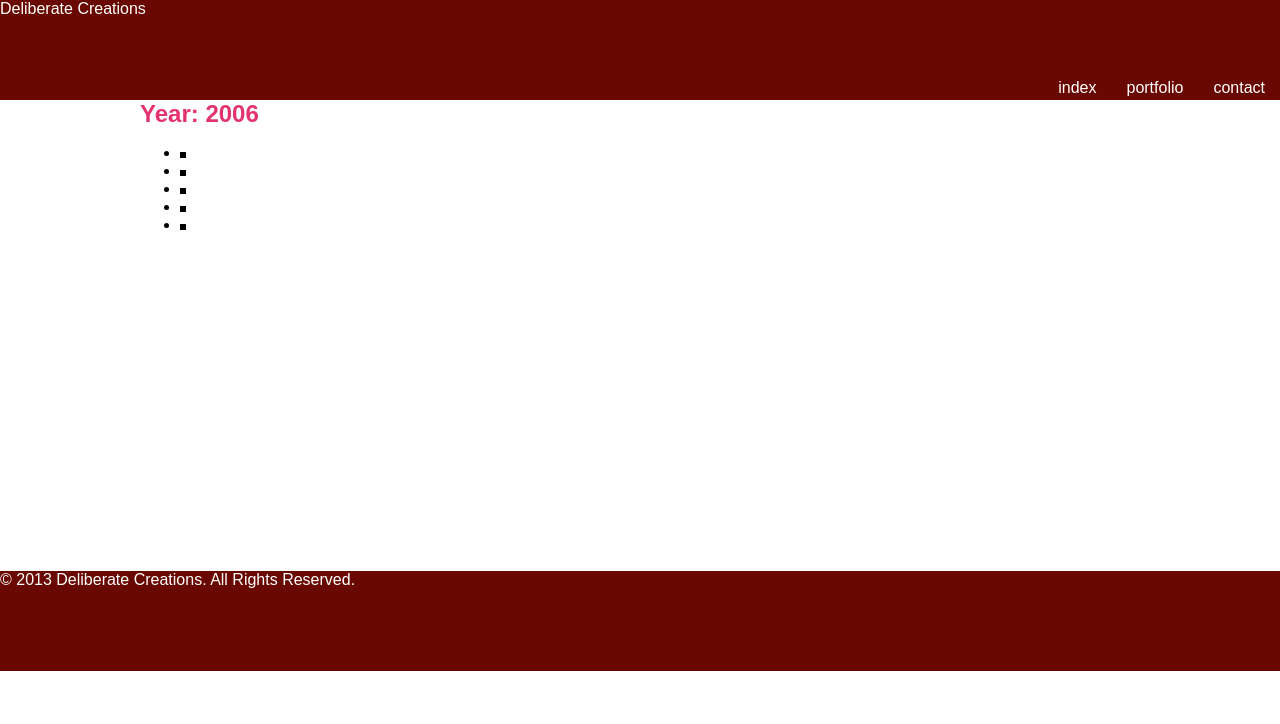
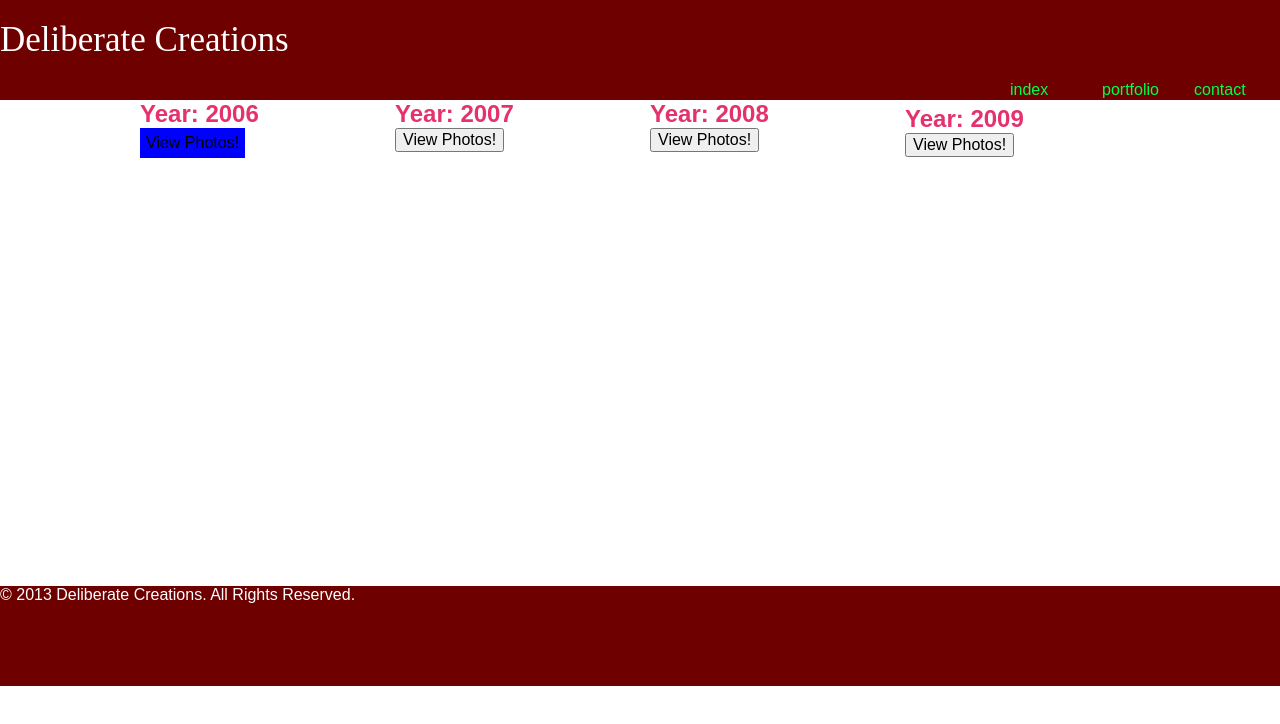
Before and after one commit to dpressey/deliberate_creations, a plain HTML site: page portfolio.html in a window 1280 px wide. Drawn offline with nearby package versions, Linux system fonts and the light colour scheme; a web font is replaced by a local one.

Commit message:
added jquery to the portfolio page, changed brand font

```diff
--- a/css/test.css
+++ b/css/test.css
@@ -16,8 +16,23 @@ p {
 }
 
 img {
-    border: 3px solid black;
+    border: 2px solid #E4326D;
 }
+
+label {
+    color: #57000D;
+}
+
+@font-face {
+    font-family: 'Lighthouse';
+    src: url('Lighthouse.ttf');
+
+}
+
+/*div {
+    border: 1px solid black;
+}*/
+
 
 
 
@@ -28,7 +43,7 @@ img {
 
 #header, #footer {
     width: 100%;
-    background-color:#690800;
+    background-color:#6E0000;
     height: 100px;
 }
 
@@ -49,8 +64,11 @@ img {
 }
 
 .logo{
-    color:white;
-}
+    color: white;
+    font-family: 'Lighthouse';
+    font-size: 35px;
+    top: 20px;
+ }
 
 /* ================END OF HEADER AND FOOTER STYLING===================== */
 
@@ -58,33 +76,29 @@ img {
 
 /* ==========NAVIGATION STYLING================ */
 
-#header #nav ul li{
+#header ul li{
     list-style-type:none;
     display:inline;
-    padding: 15px;
+    padding: 6px;
+    width: 80px;
     position: relative;
-    font-family: Arial;
     font-size:100%;
-  	top: 30px;
-  	float: right;
+    float: right;
 }
 
-#header #nav ul{
+#header  ul{
     display:inline;
 }
 
-#header #nav ul li a:link {
+#header ul li a:link {
     text-decoration: none;
-    color: white;
+    color: #00FF48;
 }
 
-#header #nav ul li a:visited {
-    color: yellow;
+#header ul li a:visited {
+    color: #00FF48;
 }
 
-#header #nav ul li a:hover {
-    background-color: white;
-}
 
 /* =================END OF NAVIGATION STYLING================*/
 
@@ -129,13 +143,15 @@ body{
     position: relative;
     margin: 0 auto;
 
+
 }
 
 .button{
     position: relative;
+    border: none;
     top:20px;
     left: 200px;
-    background-color: red;
+    background: #FF520D;
     width: 150px;
 }
 
@@ -151,14 +167,27 @@ body{
     position:relative;
     top: 20px;
     height:425px;
+}
 
+.photos li {
+    list-style-type: none;
+    display: none;
 
 }
 
 .photos-2006 {
-    height: 425px;
+    height: 460px;
+}
+
+#button-2006 {
+    background-color: blue;
+    border: none;
+    height: 30px;
+
 }
 
 
 
+
+
 /* ==========END OF CONTAINER STYLING================ */
--- /dev/null
+++ b/photos.js
@@ -0,0 +1,15 @@
+$(document).ready(function(){
+
+	$("#button-2006").on('click', function(){
+		$(".photos-2006").find("li").slideToggle();
+	});
+	$("#button-2007").on('click', function(){
+		$(".photos-2007").find("li").slideToggle();
+	});
+	$("#button-2008").on('click', function(){
+		$(".photos-2008").find("li").slideToggle();
+	});
+	$("#button-2009").on('click', function(){
+		$(".photos-2009").find("li").slideToggle();
+	});
+});
--- a/portfolio.html
+++ b/portfolio.html
@@ -1,56 +1,97 @@
 <!DOCTYPE HTML>
 <head>
+
     <link rel="stylesheet" type="text/css" href="css/normalize.css">
     <link rel="stylesheet" type="text/css" href="css/grid.css">
     <link rel="stylesheet" type="text/css" href="css/test.css">
+
+
+    <script src="http://ajax.googleapis.com/ajax/libs/jquery/1.10.2/jquery.min.js" ></script>
+    <script type="text/javascript" src="photos.js" ></script>
+
     <title>portfolio</title>
+
 </head>
 <body>
     <div id="header">
 
           <p class="logo">Deliberate Creations</p>
 
-          <div id="nav">
+        <ul>
+            <li><a href="contact.html">contact</a></li>
+            <li><a href="portfolio.html">portfolio</a></li>
+            <li><a href="test.html">index</a></li>
+        </ul>
 
-            <ul>
-                <li><a href="contact.html">contact</a></li>
-                <li><a href="portfolio.html">portfolio</a></li>
-                <li><a href="test.html">index</a></li>
-            </ul>
 
-          </div>
 
     </div>
 
     <div class="container clearfix">
 
-        <div class="photos-2006 grid_12 omega">
+        <div class="photos-2006 grid_3">
 
             <h2>Year: 2006</h2>
 
-                <ul class="photos">
-                    <li><img src="#" alt="" /></li>
-                    <li><img src="#" alt="" /></li>
-                    <li><img src="#" alt="" /></li>
-                    <li><img src="#" alt="" /></li>
-                    <li><img src="#" alt="" /></li>
-                </ul>
+            <button id="button-2006" type="button">View Photos!</button>
+
+            <ul class="photos">
+                <li><img src="img/money.png" alt="" /></li>
+                <li><img src="img/money.png" alt="" /></li>
+                <li><img src="img/money.png" alt="" /></li>
+            </ul>
 
         </div>
 
-        <div class="2007-photos grid_12 omega" >
+        <div class="photos-2007 grid_3">
+
+            <h2>Year: 2007</h2>
+
+            <button id="button-2007" type="button">View Photos!</button>
+
+            <ul class="photos">
+                <li><img src="img/money.png" alt="" /></li>
+                <li><img src="img/money.png" alt="" /></li>
+                <li><img src="img/money.png" alt="" /></li>
+            </ul>
 
         </div>
 
-        <div class="2008-photos grid_12 omega">
+        <div class="photos-2008 grid_3">
 
+            <h2>Year: 2008</h2>
+
+            <button id="button-2008" type="button">View Photos!</button>
+
+            <ul class="photos">
+                <li><img src="img/money.png" alt="" /></li>
+                <li><img src="img/money.png" alt="" /></li>
+                <li><img src="img/money.png" alt="" /></li>
+            </ul>
 
         </div>
+
+        <div class="photos-2009 grid_3 omega">
+
+            <h2>Year: 2009</h2>
+
+            <button id="button-2009" type="button">View Photos!</button>
+
+            <ul class="photos">
+                <li><img src="img/money.png" alt="" /></li>
+                <li><img src="img/money.png" alt="" /></li>
+                <li><img src="img/money.png" alt="" /></li>
+            </ul>
+
+        </div>
+
 
     </div>
 
     <div id="footer">
+
             <p>&copy; 2013 Deliberate Creations. All Rights Reserved.</p>
+
     </div>
 
 </body>
```
Also changed, not shown: contact.html (+8 -8 lines), test.html (+9 -8 lines).
